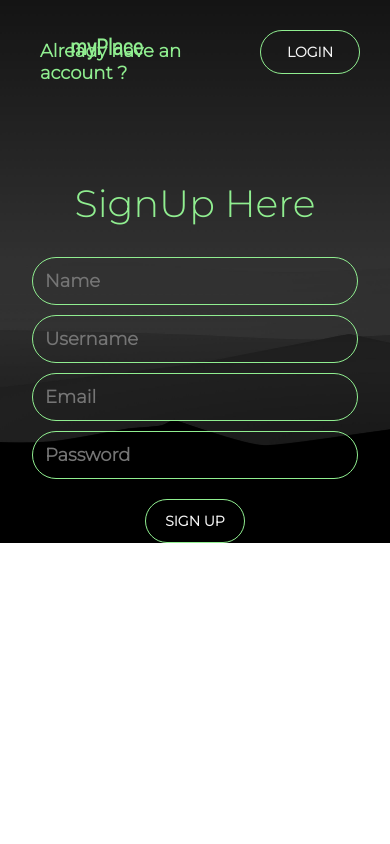
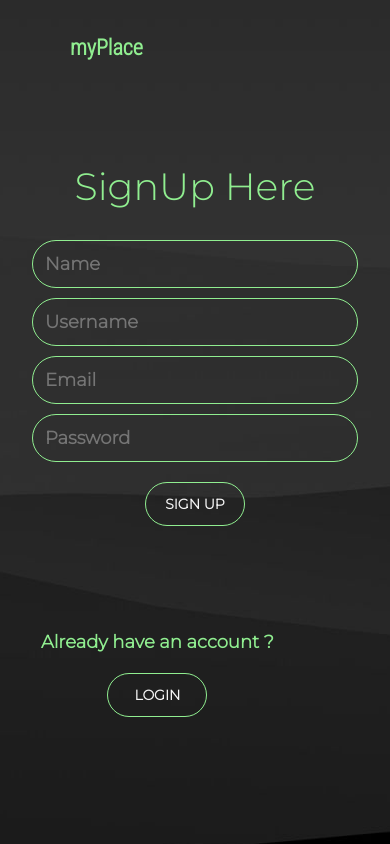
Before and after one commit to arpitxl/myPlace, a Django app: page /signup/ in a window 390 px wide. Run offline with Django 3.2, Linux system fonts and the light colour scheme.

Commit message:
some update

```diff
--- a/static/css/signup.css
+++ b/static/css/signup.css
@@ -13,19 +13,30 @@ body {
     font-family: 'Montserrat', sans-serif;
 }
 
+.contSec {
+    position: relative;
+    height: 70vh;
+}
+
 .container {
     display: grid;
     justify-content: center;
     color: lightgreen;
     vertical-align: middle;
     font-size: 38px;
-    margin-top: 65px;
+    align-items: center;
     text-align: center;
-    width: 100%;
+    height: 40vh;
+    position: absolute;
+    top: 0;
+    bottom: 0;
+    right: 0;
+    left: 0;
+    margin: auto;
 }
 
-#loginTxt {
-    margin: 20px;
+.loginTxt {
+    margin-bottom: 20px;
 }
 
 .inpFields {
@@ -119,3 +130,32 @@ a {
     text-align: center;
     margin: 30px;
 }
+
+@media screen and (max-width: 500px) {
+    body {
+        background-size: auto;
+        background-position: center;
+    }
+
+    .upperright {
+        display: grid;
+        top: 70vh;
+        justify-content: center;
+        width: 48vh;
+    }
+
+    .upperB {
+        margin: auto;
+        margin-top: 10px;
+    }
+
+    .contSec {
+        height: 48vh;
+    }
+
+    .container {
+        top: auto;
+        right: 50;
+        left: 50;
+    }
+}
--- a/templates/login.html
+++ b/templates/login.html
@@ -17,8 +17,9 @@
             </a>
         </div>
     </div>
+    <div class="contSec">
         <div class='container'>
-        <p id='loginTxt'>Login Here</p>
+            <p class='loginTxt'>Login Here</p>
             <form method='POST' action='/login/'>
             {% csrf_token %}
                 <input class='inpFields' type="text" name="username" placeholder="Username" required>
@@ -26,6 +27,7 @@
                 <button class="inpFields btns" type="submit">LOGIN</button>
             </form>
         </div>
+    </div>
     {% if messages %}
     {% for message in messages %}
     <p {% if message.tags %} class="{{ message.tags }}"{% endif %}>{{ message }}</p>
--- a/templates/signup.html
+++ b/templates/signup.html
@@ -17,8 +17,9 @@
             </a>
         </div>
     </div>
+    <div class="contSec">
         <div class='container'>
-        <p id='loginTxt'>SignUp Here</p>
+            <p class='loginTxt'>SignUp Here</p>
             <form method='POST' action='/signup/'>
                 {% csrf_token %}
                 <input class='inpFields' type="text" name="name" placeholder="Name" required>
@@ -28,6 +29,7 @@
                 <button class="inpFields btns" type="submit">SIGN UP</button>
             </form>
         </div>
+    </div>
     {% if messages %}
     {% for message in messages %}
     <p {% if message.tags %} class="{{ message.tags }}"{% endif %}>{{ message }}</p>
```
Also changed, not shown: static/css/home.css (+42 -0 lines), static/css/login.css (+44 -4 lines), static/css/more.css (+42 -0 lines), static/css/posts.css (+22 -0 lines), templates/details.html (+20 -0 lines), templates/search.html (+42 -0 lines), db.sqlite3, media/posts/images/Underwater_xMZdAJ5.jpg (added). Lines whose indentation alone changed are shown as unchanged.
